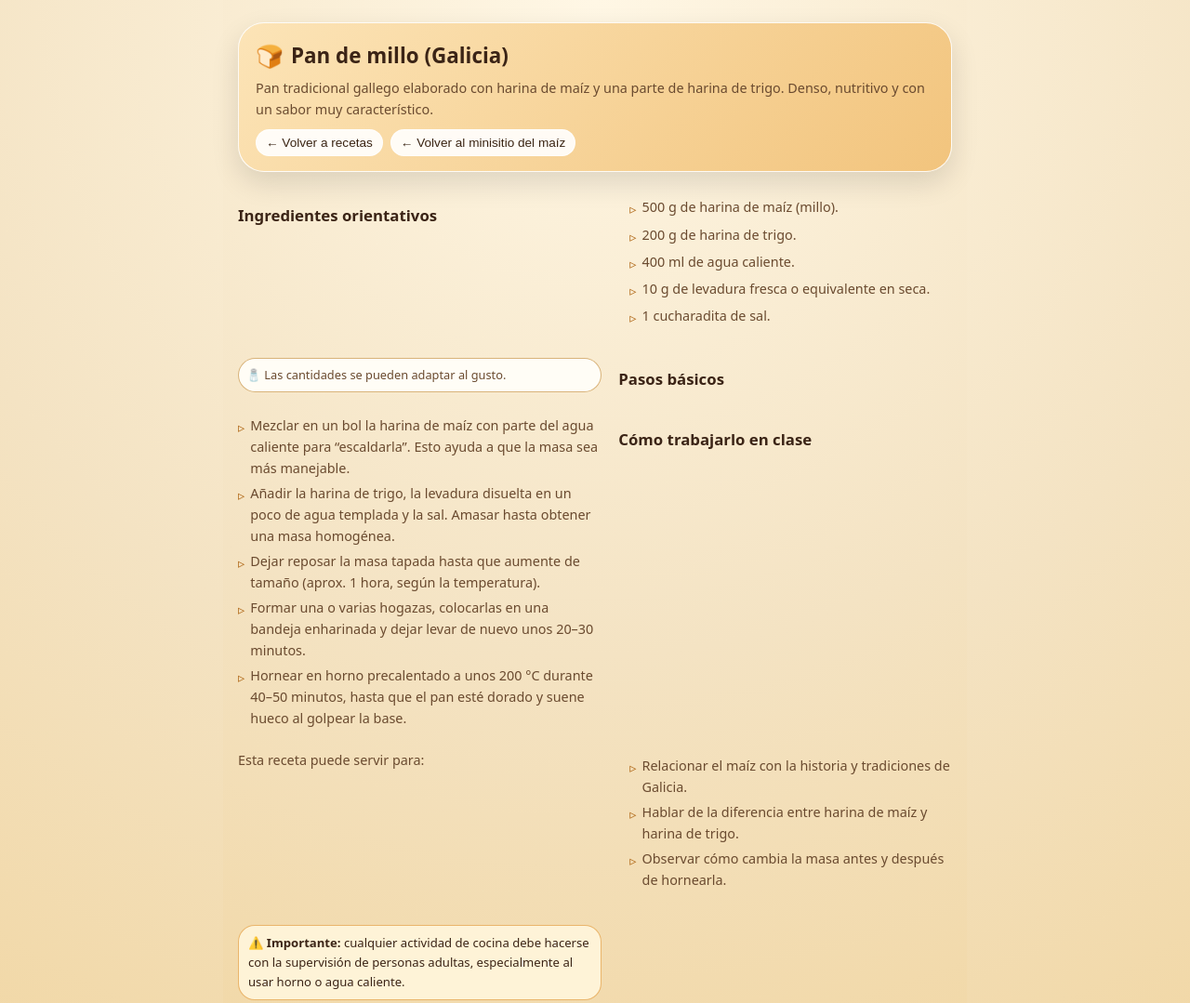
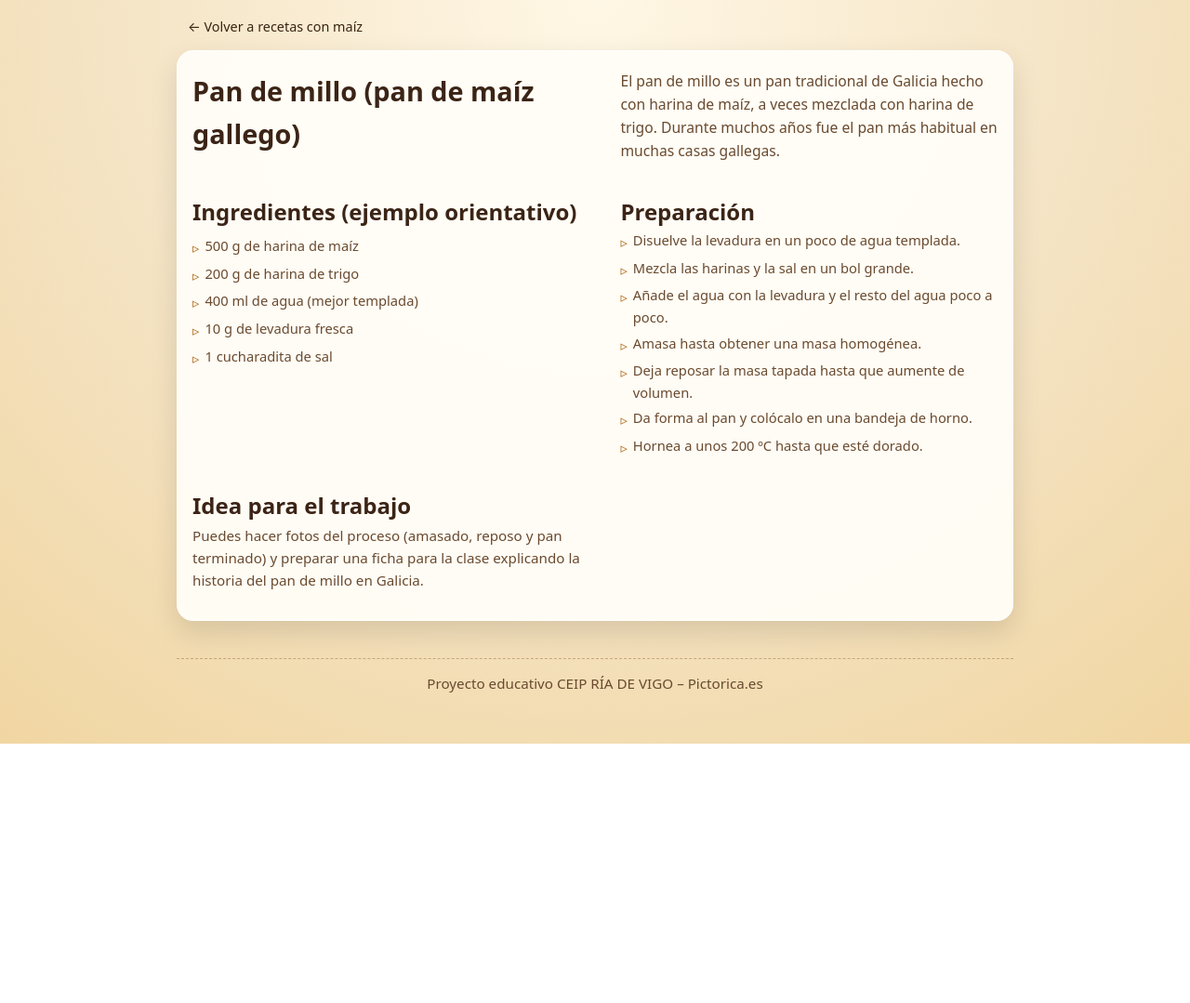
Before and after one commit to Pictorica/maiz-educativo, a plain HTML site: page pages/receta-pan-de-millo.html in a window 1280 px wide. Shown: the top 1079 px of the page at 93% size. After the commit the page ends 800 px from the top, so only its background shows below. Drawn offline with Linux system fonts and the light colour scheme.

Commit message:
Update recipe page for Pan de millo

```diff
--- a/pages/receta-pan-de-millo.html
+++ b/pages/receta-pan-de-millo.html
@@ -2,187 +2,58 @@
 <html lang="es">
 <head>
   <meta charset="UTF-8" />
-  <title>Pan de millo (Galicia) 🌽🍞</title>
+  <title>Pan de millo – Receta</title>
   <meta name="viewport" content="width=device-width, initial-scale=1" />
-  <link rel="stylesheet" href="../css/style.css" />
-  <style>
-    .recipe-page {
-      max-width: 800px;
-      margin: 0 auto;
-      padding: 24px 16px 60px;
-    }
-    .recipe-header {
-      background: linear-gradient(135deg, #fce4b7, #f2c47d);
-      border-radius: 28px;
-      padding: 16px 18px;
-      box-shadow: var(--shadow-soft);
-      margin-bottom: 20px;
-      border: 1px solid rgba(255, 255, 255, 0.9);
-    }
-    .recipe-header h1 {
-      font-size: 1.4rem;
-      font-weight: 800;
-      display: flex;
-      align-items: center;
-      gap: 8px;
-    }
-    .recipe-header .emoji {
-      font-size: 1.5rem;
-    }
-    .recipe-header .subtitle {
-      font-size: 0.9rem;
-      color: var(--text-soft);
-      margin-top: 4px;
-    }
-    .back-row {
-      display: flex;
-      flex-wrap: wrap;
-      gap: 8px;
-      margin-top: 10px;
-    }
-    .back-link {
-      font-size: 0.85rem;
-      padding: 6px 10px;
-      border-radius: var(--radius-pill);
-      border: 1px solid rgba(255, 255, 255, 0.9);
-      background: rgba(255, 255, 255, 0.9);
-      display: inline-flex;
-      align-items: center;
-      gap: 6px;
-      cursor: pointer;
-    }
-    .back-link:hover {
-      background: #fffaf0;
-    }
-    main h2 {
-      font-size: 1.05rem;
-      margin-top: 14px;
-      margin-bottom: 6px;
-    }
-    main p {
-      font-size: 0.9rem;
-      color: var(--text-soft);
-      margin-bottom: 6px;
-    }
-    main ul {
-      margin-left: 12px;
-      margin-bottom: 6px;
-    }
-    main li {
-      font-size: 0.9rem;
-      color: var(--text-soft);
-      margin-bottom: 4px;
-      list-style: disc;
-    }
-    .tag {
-      display: inline-flex;
-      align-items: center;
-      gap: 5px;
-      font-size: 0.8rem;
-      padding: 3px 8px;
-      border-radius: var(--radius-pill);
-      background: #fffdf6;
-      border: 1px solid rgba(201, 149, 70, 0.7);
-      margin-top: 4px;
-    }
-    .note {
-      font-size: 0.82rem;
-      margin-top: 8px;
-      padding: 8px 10px;
-      border-radius: var(--radius-lg);
-      background: rgba(255, 245, 220, 0.9);
-      border: 1px solid rgba(225, 155, 60, 0.7);
-    }
-    footer {
-      margin-top: 24px;
-      font-size: 0.78rem;
-      color: var(--text-soft);
-      text-align: center;
-      padding-top: 12px;
-      border-top: 1px dashed rgba(155, 110, 60, 0.5);
-    }
-    @media (max-width: 600px) {
-      .recipe-header {
-        padding: 14px 12px;
-      }
-      .recipe-header h1 {
-        font-size: 1.2rem;
-      }
-    }
-  </style>
+  <link rel="stylesheet" href="../../css/style.css" />
 </head>
-<body>
-  <div class="recipe-page">
-    <header class="recipe-header">
-      <h1>
-        <span class="emoji">🍞</span> Pan de millo (Galicia)
-      </h1>
-      <p class="subtitle">
-        Pan tradicional gallego elaborado con harina de maíz y una parte de harina de trigo.
-        Denso, nutritivo y con un sabor muy característico.
-      </p>
-      <div class="back-row">
-        <button class="back-link" onclick="window.location.href='recetas.html'">
-          ← Volver a recetas
-        </button>
-        <button class="back-link" onclick="window.location.href='../index.html#recetas'">
-          ← Volver al minisitio del maíz
-        </button>
-      </div>
+
+<body class="recipe-page">
+  <header class="mini-header">
+    <a href="../recetas.html" class="back-link">← Volver a recetas con maíz</a>
   </header>
 
-    <main>
-      <h2>Ingredientes orientativos</h2>
+  <main class="recipe-container">
+    <h1>Pan de millo (pan de maíz gallego)</h1>
+    <p class="recipe-intro">
+      El pan de millo es un pan tradicional de Galicia hecho con harina de maíz, a veces mezclada con harina de trigo.
+      Durante muchos años fue el pan más habitual en muchas casas gallegas.
+    </p>
+
+    <section>
+      <h2>Ingredientes (ejemplo orientativo)</h2>
       <ul>
-        <li>500 g de harina de maíz (millo).</li>
-        <li>200 g de harina de trigo.</li>
-        <li>400 ml de agua caliente.</li>
-        <li>10 g de levadura fresca o equivalente en seca.</li>
-        <li>1 cucharadita de sal.</li>
+        <li>500 g de harina de maíz</li>
+        <li>200 g de harina de trigo</li>
+        <li>400 ml de agua (mejor templada)</li>
+        <li>10 g de levadura fresca</li>
+        <li>1 cucharadita de sal</li>
       </ul>
-      <p class="tag">🧂 Las cantidades se pueden adaptar al gusto.</p>
+    </section>
 
-      <h2>Pasos básicos</h2>
+    <section>
+      <h2>Preparación</h2>
       <ol>
-        <li>
-          Mezclar en un bol la harina de maíz con parte del agua caliente para “escaldarla”.
-          Esto ayuda a que la masa sea más manejable.
-        </li>
-        <li>
-          Añadir la harina de trigo, la levadura disuelta en un poco de agua templada y la sal.
-          Amasar hasta obtener una masa homogénea.
-        </li>
-        <li>
-          Dejar reposar la masa tapada hasta que aumente de tamaño (aprox. 1 hora, según la temperatura).
-        </li>
-        <li>
-          Formar una o varias hogazas, colocarlas en una bandeja enharinada y dejar levar de nuevo unos 20–30 minutos.
-        </li>
-        <li>
-          Hornear en horno precalentado a unos 200 °C durante 40–50 minutos, hasta que el pan esté dorado
-          y suene hueco al golpear la base.
-        </li>
+        <li>Disuelve la levadura en un poco de agua templada.</li>
+        <li>Mezcla las harinas y la sal en un bol grande.</li>
+        <li>Añade el agua con la levadura y el resto del agua poco a poco.</li>
+        <li>Amasa hasta obtener una masa homogénea.</li>
+        <li>Deja reposar la masa tapada hasta que aumente de volumen.</li>
+        <li>Da forma al pan y colócalo en una bandeja de horno.</li>
+        <li>Hornea a unos 200 ºC hasta que esté dorado.</li>
       </ol>
+    </section>
 
-      <h2>Cómo trabajarlo en clase</h2>
+    <section>
+      <h2>Idea para el trabajo</h2>
       <p>
-        Esta receta puede servir para:
+        Puedes hacer fotos del proceso (amasado, reposo y pan terminado) y preparar una ficha
+        para la clase explicando la historia del pan de millo en Galicia.
       </p>
-      <ul>
-        <li>Relacionar el maíz con la historia y tradiciones de Galicia.</li>
-        <li>Hablar de la diferencia entre harina de maíz y harina de trigo.</li>
-        <li>Observar cómo cambia la masa antes y después de hornearla.</li>
-      </ul>
-
-      <div class="note">
-        ⚠️ <strong>Importante:</strong> cualquier actividad de cocina debe hacerse con la
-        supervisión de personas adultas, especialmente al usar horno o agua caliente.
-      </div>
+    </section>
   </main>
 
-    <footer>
-      Receta educativa asociada al proyecto del CEIP RÍA DE VIGO sobre el maíz.
+  <footer class="recipe-footer">
+    <p>Proyecto educativo CEIP RÍA DE VIGO – Pictorica.es</p>
   </footer>
-  </div>
 </body>
 </html>
```
Lines whose indentation alone changed are shown as unchanged.
